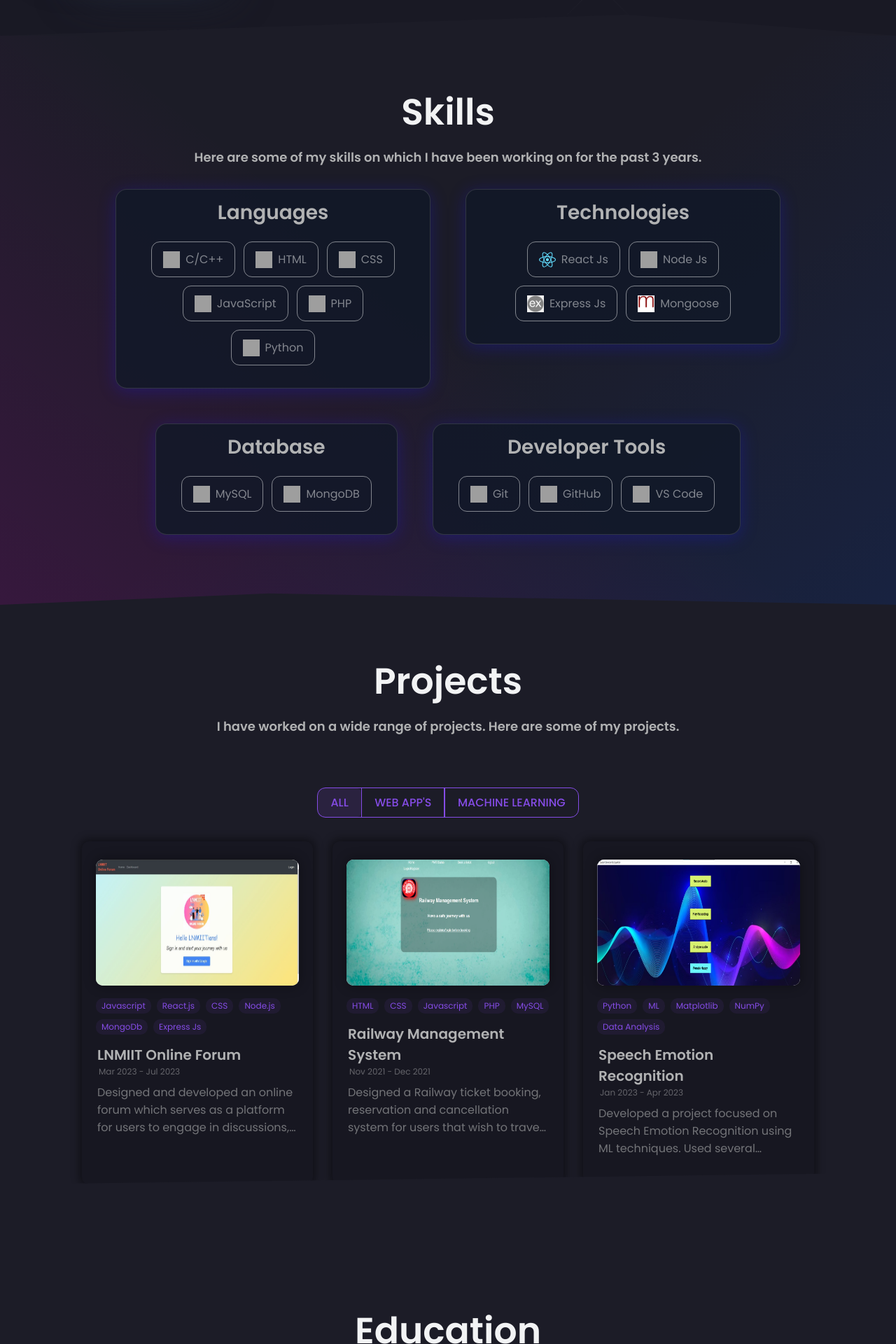
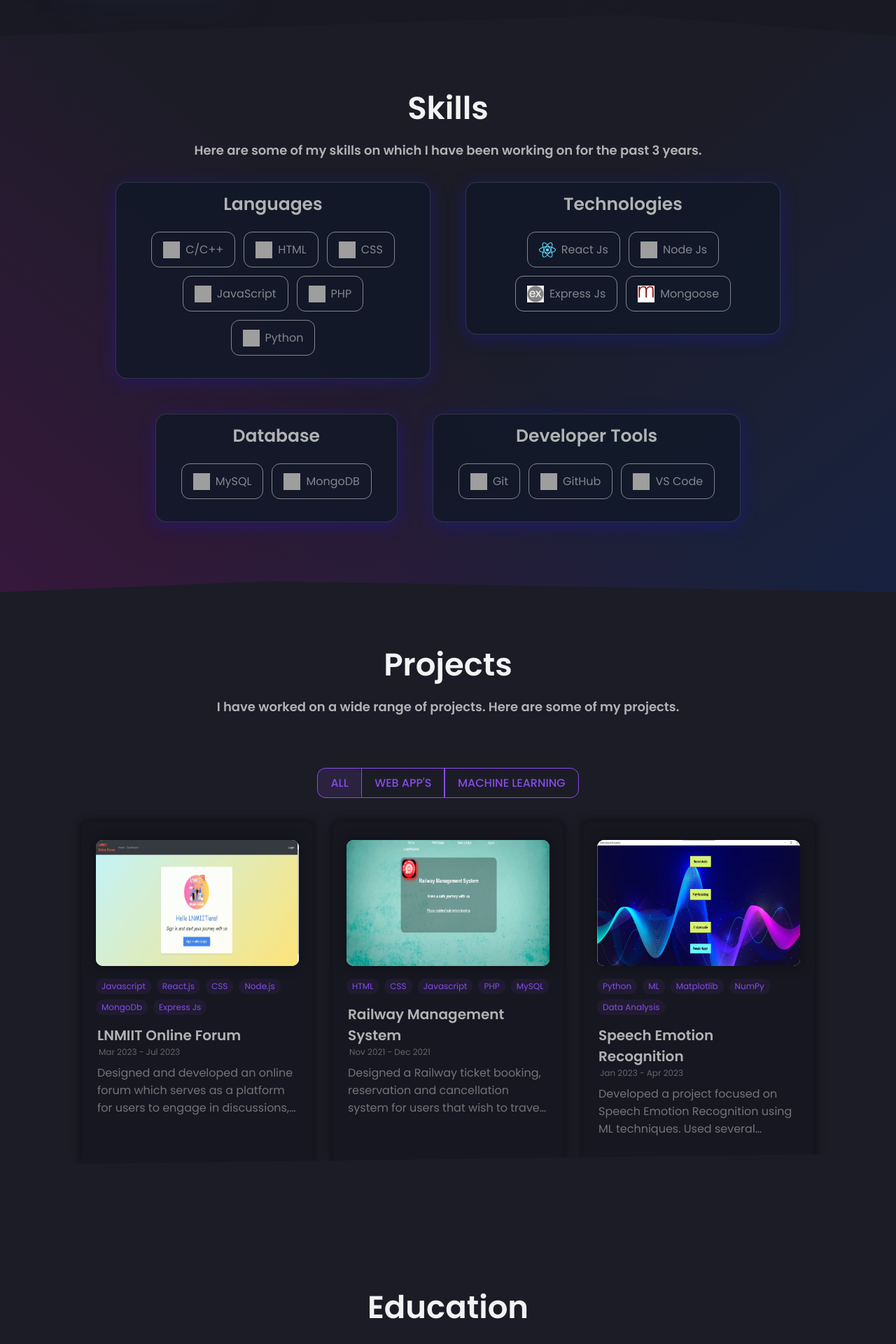
Before and after one commit to kakarotv/Portfolio, a React (Create React App) app: page / in a window 1280 px wide. Shown: the part 580-2500 px from the top of the page at 70% size. Built offline with nearby package versions, Linux system fonts and the light colour scheme; grey boxes are pictures that could not be loaded.

Commit message:
font updates

```diff
--- a/src/components/Education/index.js
+++ b/src/components/Education/index.js
@@ -30,7 +30,7 @@ const Wrapper = styled.div`
 `;
 
 const Title = styled.div`
-  font-size: 52px;
+  font-size: 45px;
   text-align: center;
   font-weight: 600;
   margin-top: 20px;
--- a/src/components/Projects/index.js
+++ b/src/components/Projects/index.js
@@ -36,7 +36,7 @@ const Wrapper = styled.div`
 `;
 
 const Title = styled.div`
-  font-size: 52px;
+  font-size: 45px;
   text-align: center;
   font-weight: 600;
   margin-top: 20px;
--- a/src/components/Skills/index.js
+++ b/src/components/Skills/index.js
@@ -28,7 +28,7 @@ const Wrapper = styled.div`
 
 const Title = styled.div`
 
-  font-size: 52px;
+  font-size: 45px;
   text-align: center;
   font-weight: 600;
   margin-top: 20px;
@@ -80,7 +80,7 @@ const Skill = styled.div`
 `;
 
 const SkillTitle = styled.div`
-  font-size: 28px;
+  font-size: 25px;
   font-weight: 600;
   margin-bottom: 20px;
   text-align: center;
--- a/src/components/contact/index.js
+++ b/src/components/contact/index.js
@@ -30,7 +30,7 @@ const Wrapper = styled.div`
 `;
 
 const Title = styled.div`
-  font-size: 52px;
+  font-size: 45px;
   text-align: center;
   font-weight: 600;
   margin-top: 20px;
```
